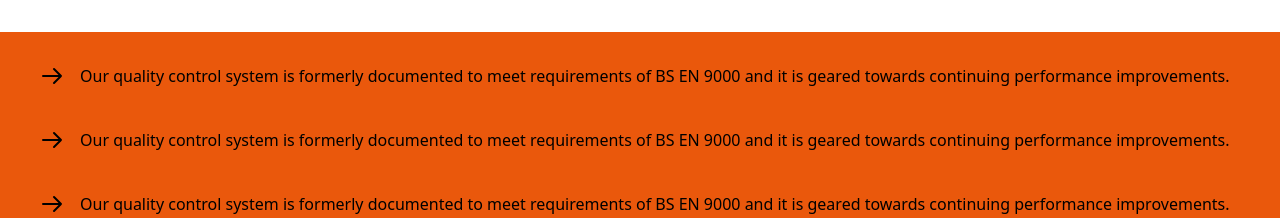
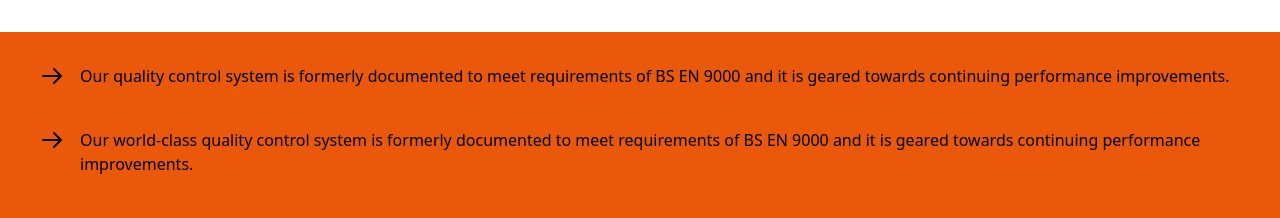
Before and after one commit to MadFury94/anbe, a Vue app: page / in a window 1280 px wide. Shown: the part 1140-1358 px from the top of the page. Built offline with nearby package versions, Linux system fonts and the light colour scheme.

Commit message:
touched title
title editing

```diff
--- a/src/Sections/orange_background.vue
+++ b/src/Sections/orange_background.vue
@@ -43,8 +43,8 @@
             </svg>
           </div>
           <div>
-            Our quality control system is formerly documented to meet
-            requirements of BS EN 9000 and it is geared towards continuing
+            Our world-class quality control system is formerly documented to
+            meet requirements of BS EN 9000 and it is geared towards continuing
             performance improvements.
           </div>
         </div>
```
